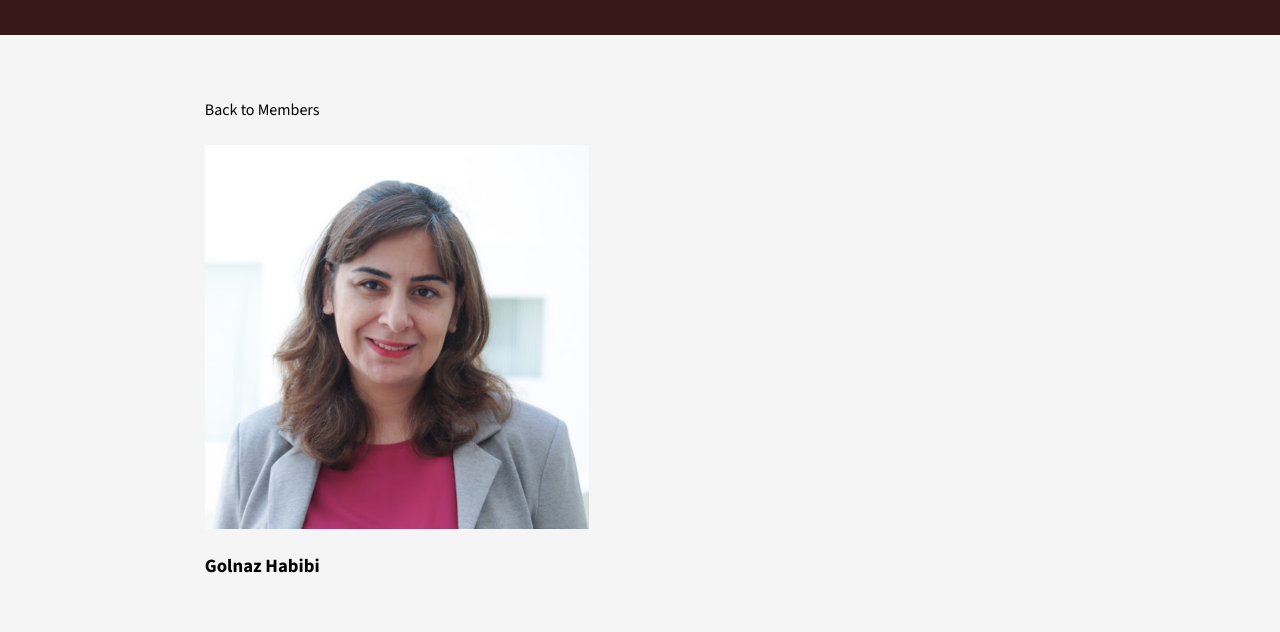
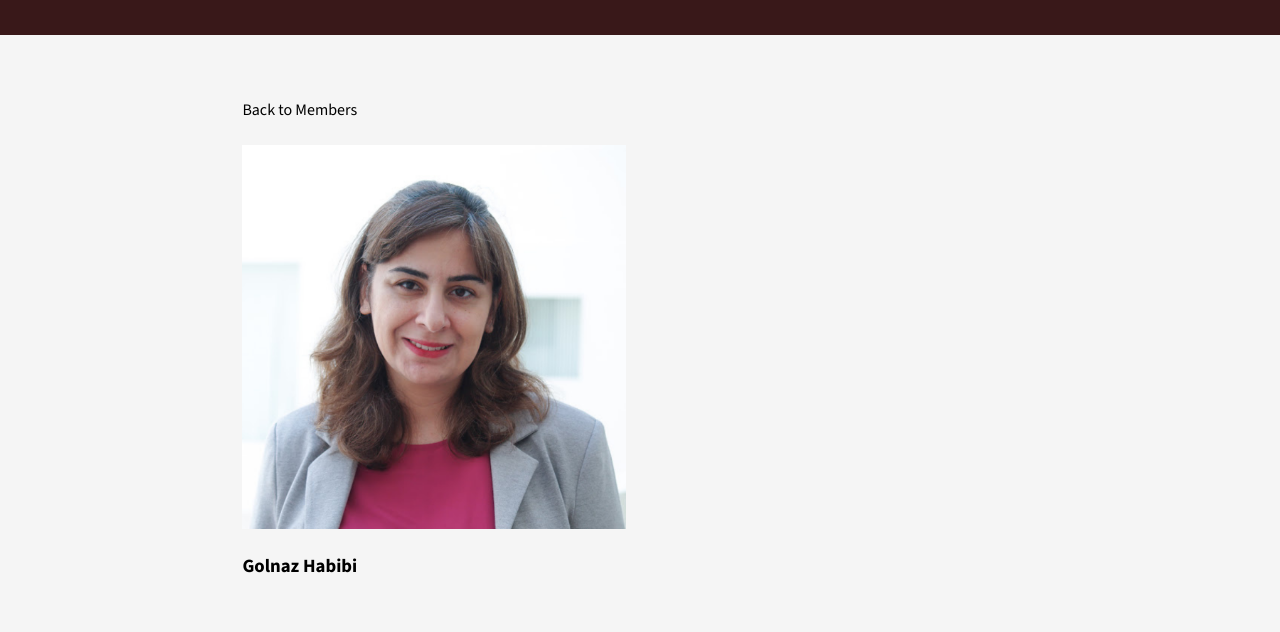
Before and after one commit to airou-lab/website, an Eleventy site: page src/pages/member.html in a window 1280 px wide. Shown: the part 85-717 px from the top of the page. Built offline with nearby package versions, Linux system fonts and the light colour scheme; Eleventy itself is replaced by a stand-in of ours; files that its build step writes are made by us from their sources.

Commit message:
Added normal-width css tag

```diff
--- a/src/_includes/css/base.css
+++ b/src/_includes/css/base.css
@@ -29,3 +29,9 @@ body {
     --dark-crimson: #4e0002;
     --dark-red: #391819;
 }
+
+.normal-width {
+    max-width: 1000px;
+    margin-left: auto;
+    margin-right: auto;
+}
--- a/src/pages/member.html
+++ b/src/pages/member.html
@@ -7,7 +7,7 @@ pagination:
     size: 1
     alias: member
 ---
-<div class="team">
+<div class="team normal-width">
     <li class="member">
         <div class="button">
             <a href="/team/">Back to Members</a>
```
Also changed, not shown: src/pages/news.html (+1 -1 lines), src/pages/publications.html (+1 -1 lines), src/pages/research-spotlight.html (+1 -1 lines), src/pages/research.html (+1 -1 lines), src/pages/team.html (+1 -1 lines).
